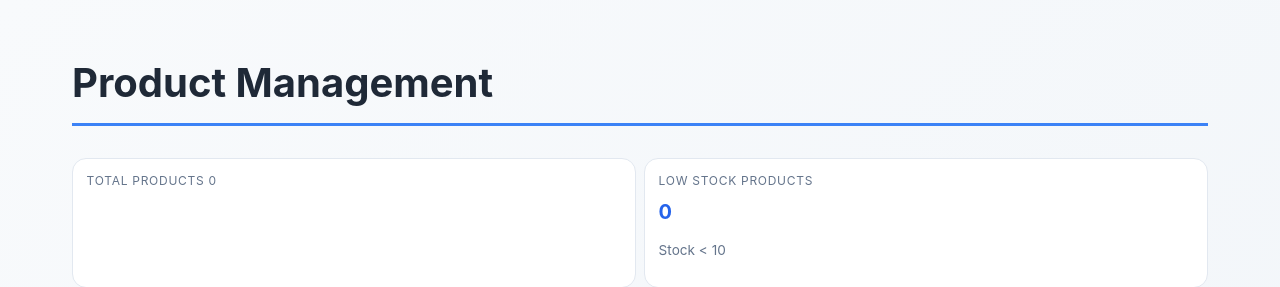
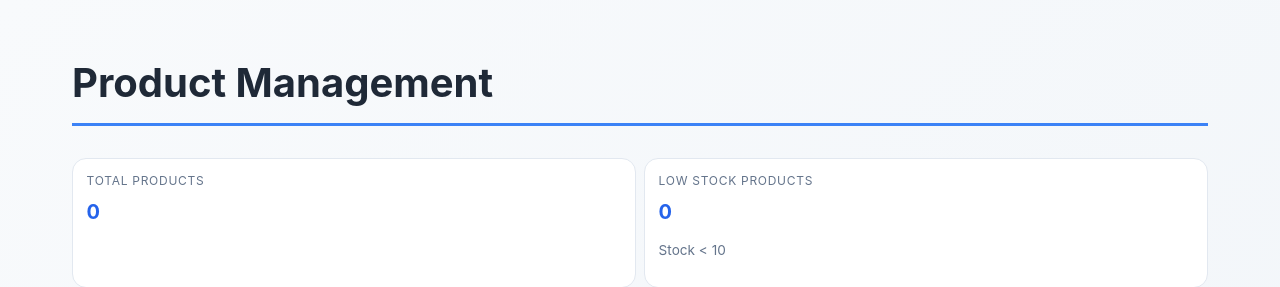
Before and after one commit to Duchess-bgd/empinity-frontend, a Vue app: page / in a window 1280 px wide. Shown: the top 287 px of the page. Built offline with nearby package versions, Linux system fonts and the light colour scheme; no server answers.

Commit message:
beautify

```diff
--- a/src/components/StatsCards.vue
+++ b/src/components/StatsCards.vue
@@ -1,8 +1,8 @@
 <template>
   <div class="stats-grid">
     <div class="stat-card">
-      <p class="stat-label">Total products {{ totalProducts }}</p>
-      <!-- <p class="stat-value">{{ totalProducts }}</p> -->
+      <p class="stat-label">Total products</p>
+       <p class="stat-value">{{ totalProducts }}</p>
     </div>
 
     <div class="stat-card">
```
